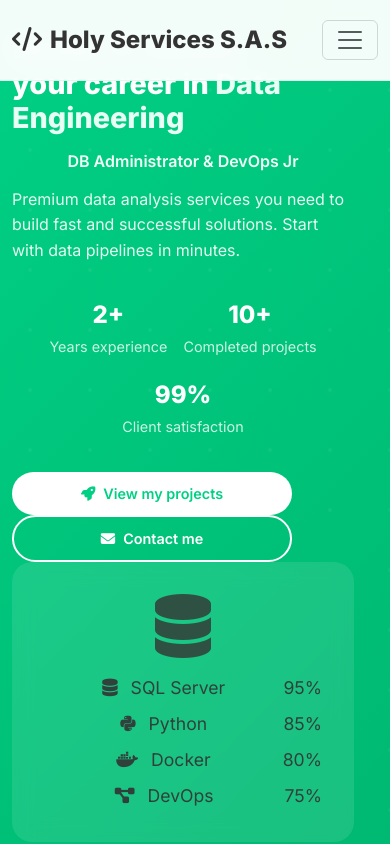
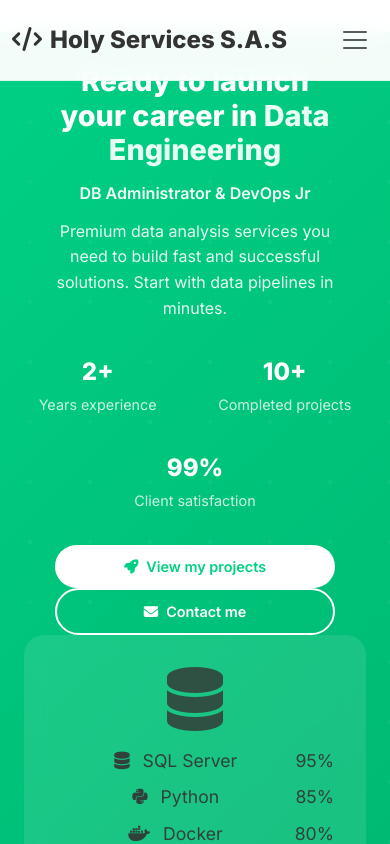
Before and after one commit to EngineerDeiv/web_portfolio, a React (Vite) app: page / in a window 390 px wide. Shown: the top 844 px of the page. Built offline with nearby package versions, Linux system fonts and the light colour scheme.

Commit message:
feature/it has deleted duplicade components and views in the project, as well I've fixed the bug in the nav when the customer open the select in the nav

```diff
--- a/src/views/componets/styles/portfolio.css
+++ b/src/views/componets/styles/portfolio.css
@@ -440,49 +440,112 @@ body {
   .navbar-nav {
     text-align: center;
     padding: 1rem 0;
+    background: var(--navbar-bg);
+    border-radius: 10px;
+    margin-top: 1rem;
+    backdrop-filter: blur(10px);
   }
 
   .navbar-nav .nav-item {
     margin: 0.5rem 0;
   }
 
+  .navbar-collapse {
+    position: absolute;
+    top: 100%;
+    left: 0;
+    right: 0;
+    z-index: 1000;
+    background: var(--navbar-bg);
+    border-radius: 0 0 15px 15px;
+    box-shadow: 0 10px 30px rgba(0, 0, 0, 0.1);
+    backdrop-filter: blur(10px);
+    margin-top: 0.5rem;
+  }
+
   .controls-wrapper {
     justify-content: center;
     flex-wrap: wrap;
     margin: 1rem 0;
+    gap: 0.5rem;
+  }
+
+  /* Fix dropdown positioning in mobile */
+  .language-dropdown {
+    position: fixed !important;
+    top: auto !important;
+    bottom: 20px !important;
+    left: 50% !important;
+    transform: translateX(-50%) !important;
+    z-index: 9999 !important;
+    width: 90%;
+    max-width: 300px;
+  }
+
+  .cv-dropdown-menu {
+    position: fixed !important;
+    top: auto !important;
+    bottom: 20px !important;
+    left: 50% !important;
+    transform: translateX(-50%) !important;
+    z-index: 9999 !important;
+    width: 90%;
+    max-width: 300px;
+  }
+
+  .cv-dropdown-menu.show {
+    transform: translateX(-50%) translateY(0) !important;
   }
 
   /* Hero section responsive */
+  .hero-section {
+    text-align: center;
+    padding: 2rem 1rem;
+    margin-top: 2rem;
+  }
+
   .hero-title {
     font-size: 2.2rem !important;
     line-height: 1.2;
     margin-bottom: 1rem;
+    text-align: center;
   }
 
   .hero-subtitle {
     font-size: 1.1rem !important;
     margin-bottom: 1rem;
+    text-align: center;
   }
 
   .hero-description {
     font-size: 1rem;
     line-height: 1.6;
     margin-bottom: 2rem;
+    text-align: center;
+    padding: 0 1rem;
   }
 
   .hero-stats {
     justify-content: center;
     flex-wrap: wrap;
-    gap: 1rem;
+    gap: 2rem;
+    margin: 2rem 0;
+    text-align: center;
   }
 
   .stat-item {
     min-width: 100px;
     text-align: center;
+    margin: 0 auto;
   }
 
   .stat-number {
     font-size: 1.8rem !important;
+    text-align: center;
+  }
+
+  .stat-label {
+    text-align: center;
   }
 
   /* Buttons responsive */
@@ -490,6 +553,8 @@ body {
     flex-direction: column;
     gap: 1rem;
     align-items: center;
+    justify-content: center;
+    text-align: center;
   }
 
   .btn-primary-custom,
@@ -499,10 +564,16 @@ body {
     padding: 12px 24px;
     font-size: 1rem;
     text-align: center;
-    margin: 0;
+    margin: 0 auto;
+    display: block;
   }
 
   /* About section responsive */
+  .about-section {
+    text-align: center;
+    padding: 3rem 1rem;
+  }
+
   .about-grid {
     grid-template-columns: 1fr !important;
     gap: 2rem;
@@ -510,9 +581,15 @@ body {
 
   .skill-card {
     margin-bottom: 1.5rem;
+    text-align: center;
   }
 
   /* Projects section responsive */
+  .projects-section {
+    text-align: center;
+    padding: 3rem 1rem;
+  }
+
   .projects-grid {
     grid-template-columns: 1fr !important;
     gap: 1.5rem;
@@ -520,20 +597,36 @@ body {
 
   .project-card {
     margin-bottom: 1rem;
+    text-align: center;
   }
 
   /* Container padding for mobile */
   .container {
     padding-left: 1rem;
     padding-right: 1rem;
+    margin: 0 auto;
+    text-align: center;
+  }
+
+  .container-fluid {
+    padding-left: 1rem;
+    padding-right: 1rem;
+    text-align: center;
   }
 
   /* Section spacing */
   section {
     padding: 3rem 0 !important;
+    text-align: center;
   }
 
   /* Typography adjustments */
+  h1, h2, h3, h4, h5, h6 {
+    text-align: center !important;
+    margin-left: auto;
+    margin-right: auto;
+  }
+
   h2 {
     font-size: 2rem !important;
     text-align: center;
@@ -542,16 +635,59 @@ body {
 
   h3 {
     font-size: 1.3rem !important;
+    text-align: center;
+  }
+
+  p {
+    text-align: center;
   }
 
   /* Card adjustments */
   .card {
     margin-bottom: 1rem;
+    margin-left: auto;
+    margin-right: auto;
+    text-align: center;
   }
 
   /* Footer responsive */
   .footer-content {
     text-align: center;
+  }
+
+  /* Row adjustments */
+  .row {
+    margin-left: 0;
+    margin-right: 0;
+  }
+
+  .col, .col-md-6, .col-lg-4, .col-sm-12 {
+    padding-left: 1rem;
+    padding-right: 1rem;
+    text-align: center;
+  }
+
+  /* Hide overlay when dropdown is open */
+  .language-dropdown.open::before,
+  .cv-dropdown-menu.show::before {
+    content: '';
+    position: fixed;
+    top: 0;
+    left: 0;
+    right: 0;
+    bottom: 0;
+    background: rgba(0, 0, 0, 0.5);
+    z-index: 9998;
+  }
+
+  /* Navbar toggler adjustments */
+  .navbar-toggler {
+    border: none;
+    padding: 0.5rem;
+  }
+
+  .navbar-toggler:focus {
+    box-shadow: none;
   }
 }
 
```
Also changed, not shown: portfolio-deiv-engineer/index.html (added), portfolio-deiv-engineer/src/main.jsx (added), portfolio-deiv-engineer/src/models/cv_web.js (added), portfolio-deiv-engineer/src/views/componets/CVDownloader.jsx (added), portfolio-deiv-engineer/src/views/componets/i18n/index.js (added), portfolio-deiv-engineer/src/views/componets/styles/portfolio.css (added), portfolio-deiv-engineer/src/views/pages/home.jsx (added), portfolio-deiv-engineer/vercel.json (added).
